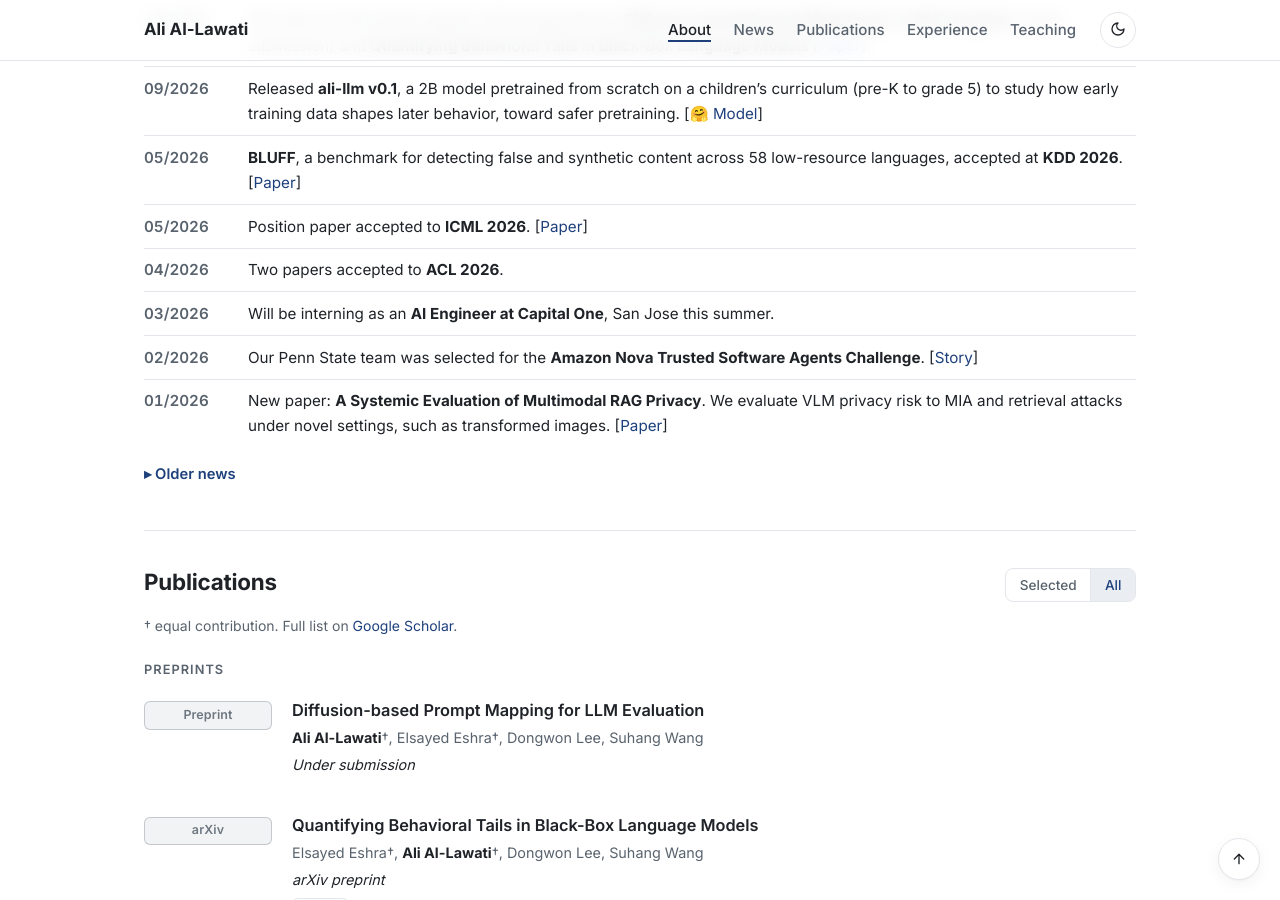
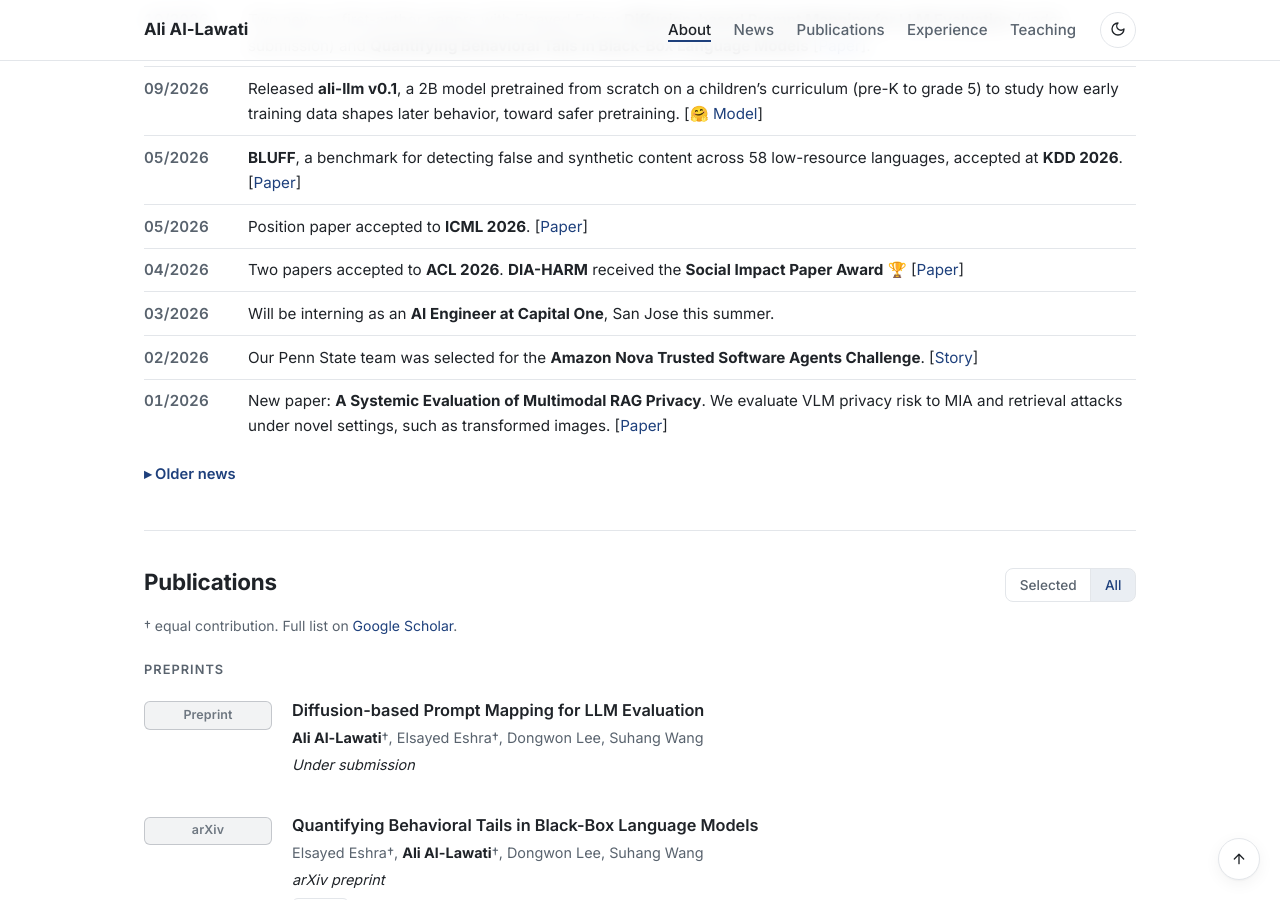
Before and after one commit to aliwister/aliwister.github.io, a Jekyll site: the page built from index.html, in a window 1280 px wide and 900 px high, scrolled down 722 px. Built offline with Jekyll 4.4.1, drawn with Linux system fonts in a browser that asks for light colours.

Commit message:
News: DIA-HARM Social Impact Paper Award at ACL 2026
Co-Authored-By: Claude Opus 5.5 <noreply@anthropic.com>

```diff
--- a/_data/news.yml
+++ b/_data/news.yml
@@ -10,7 +10,7 @@
 - date: 05/2026
   text: Position paper accepted to **ICML 2026**. [[Paper](https://arxiv.org/abs/2605.19999)]
 - date: 04/2026
-  text: Two papers accepted to **ACL 2026**.
+  text: "Two papers accepted to **ACL 2026**. **DIA-HARM** received the **Social Impact Paper Award** 🏆 [[Paper](https://arxiv.org/abs/2604.05318)]"
 - date: 03/2026
   text: Will be interning as an **AI Engineer at Capital One**, San Jose this summer.
 - date: 02/2026
```
